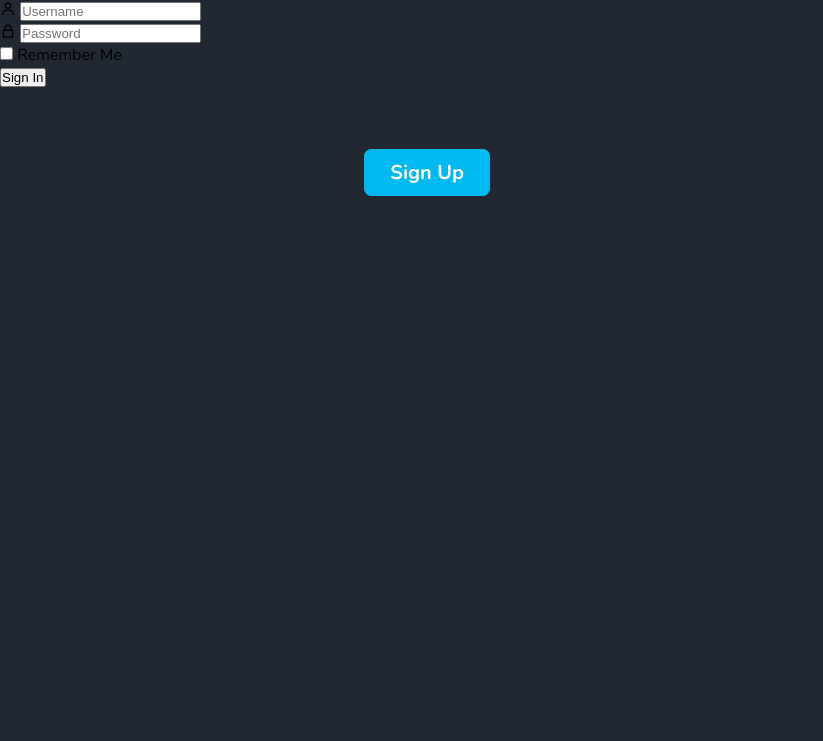
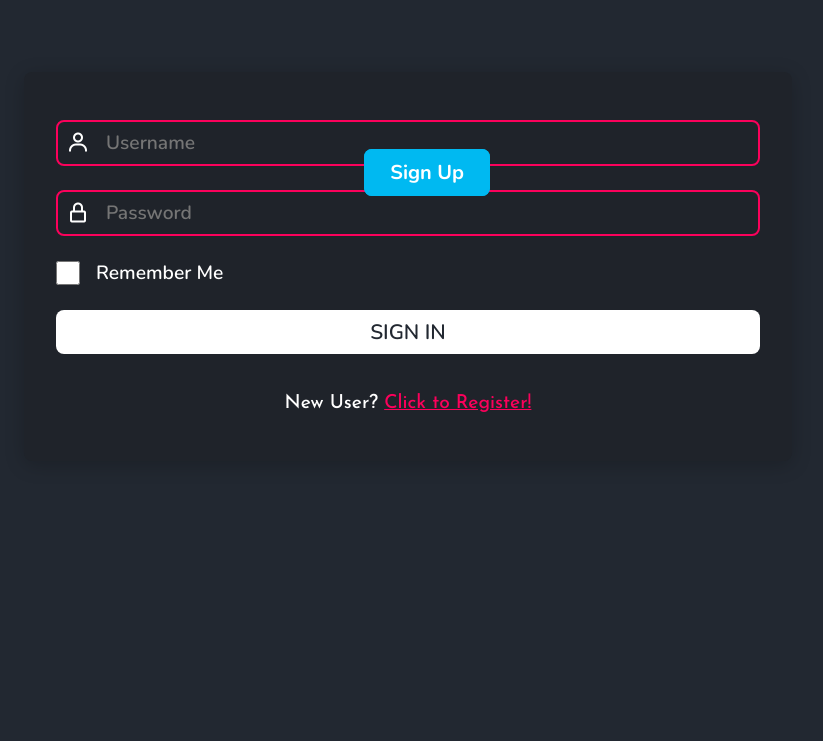
Before and after one commit to Remy349/jwt-generator-api-python, a Flask app: page /auth/sign-in in a window 1280 px wide. Shown: the part 64-805 px from the top of the page, without its empty margins (0-823 px from the left). Run offline with Flask 3, Linux system fonts and the light colour scheme.

Commit message:
Added styles to the SignIn form

```diff
--- a/flaskr/static/css/styles.css
+++ b/flaskr/static/css/styles.css
@@ -30,6 +30,10 @@ ul {
   margin-left: 1.5rem;
   margin-right: 1.5rem;
   max-width: 768px;
+}
+
+.section {
+  padding: 4.5rem 0 2.5rem;
 }
 
 .main {
@@ -196,4 +200,84 @@ ul {
   color: #222831;
 }
 
+.signin__form {
+  background-color: #1f232a;
+  border-radius: 0.5rem;
+  box-shadow: 0 4px 20px rgba(0, 0, 0, 0.2);
+  width: 100%;
+  display: grid;
+  row-gap: 1.5rem;
+  padding: 3rem 2rem;
+}
+.signin__form-container {
+  border-radius: 0.5rem;
+  border: 2px solid #fb015b;
+  display: grid;
+  grid-template-columns: 2.5rem auto;
+}
+.signin__form-input {
+  width: 100%;
+  border: none;
+  outline: none;
+  font-size: 1.2rem;
+  font-family: "Nunito", sans-serif;
+  font-weight: 600;
+  color: #fff;
+  background-color: transparent;
+  padding: 0.5rem 1.2rem 0.5rem 0.5rem;
+}
+.signin__form-icon {
+  color: #fff;
+  display: flex;
+  justify-content: center;
+  align-items: center;
+  font-size: 1.5rem;
+}
+.signin__form-remember {
+  display: flex;
+  column-gap: 1rem;
+  align-items: center;
+}
+.signin__form-remember input {
+  width: 1.5rem;
+  height: 1.5rem;
+  cursor: pointer;
+  outline: none;
+}
+.signin__form-remember label {
+  color: #fff;
+  font-size: 1.2rem;
+  font-weight: 600;
+}
+.signin__form-btn {
+  border: none;
+  border-radius: 0.5rem;
+  font-size: 1.3rem;
+  padding: 0.5rem 0;
+  cursor: pointer;
+  outline: none;
+  text-transform: uppercase;
+  background-color: #fff;
+  color: #222831;
+  width: 100%;
+  font-family: "Nunito", sans-serif;
+  font-weight: 600;
+}
+.signin__form-register {
+  text-align: center;
+  color: #fff;
+  font-size: 1.2rem;
+  font-weight: 500;
+  font-family: "Josefin Sans", sans-serif;
+  margin-top: 1rem;
+}
+.signin__form-register a {
+  color: #fb015b;
+  transition: all 0.3s;
+  text-decoration: underline;
+}
+.signin__form-register a:hover {
+  color: #fff;
+}
+
 /*# sourceMappingURL=styles.css.map */
--- a/flaskr/static/scss/base/_base.scss
+++ b/flaskr/static/scss/base/_base.scss
@@ -36,6 +36,10 @@ ul {
   max-width: 768px;
 }
 
+.section {
+  padding: 4.5rem 0 2.5rem;
+}
+
 .main {
   overflow-x: hidden;
 }
--- /dev/null
+++ b/flaskr/static/scss/pages/_sign-in.scss
@@ -0,0 +1,94 @@
+@use '../utils/_colors.scss' as c;
+@use '../utils/_fonts.scss' as f;
+
+.signin {
+  &__form {
+    background-color: c.$Form-Color;
+    border-radius: .5rem;
+    box-shadow: 0 4px 20px rgba(0,0,0,.2);
+    width: 100%;
+    display: grid;
+    row-gap: 1.5rem;
+    padding: 3rem 2rem;
+
+    &-container {
+      border-radius: .5rem;
+      border: 2px solid c.$Pink-Color;
+      display: grid;
+      grid-template-columns: 2.5rem auto;
+    }
+
+    &-input {
+      width: 100%;
+      border: none;
+      outline: none;
+      font-size: 1.2rem;
+      font-family: f.$Nunito;
+      font-weight: 600;
+      color: c.$White-Color;
+      background-color: transparent;
+      padding: .5rem 1.2rem .5rem .5rem;
+    }
+
+    &-icon {
+      color: c.$White-Color;
+      display: flex;
+      justify-content: center;
+      align-items: center;
+      font-size: 1.5rem;
+    }
+
+    &-remember {
+      display: flex;
+      column-gap: 1rem;
+      align-items: center;
+
+      & input {
+        width: 1.5rem;
+        height: 1.5rem;
+        cursor: pointer;
+        outline: none;
+      }
+
+      & label {
+        color: c.$White-Color;
+        font-size: 1.2rem;
+        font-weight: 600;
+      }
+    }
+
+    &-btn {
+      border: none;
+      border-radius: .5rem;
+      font-size: 1.3rem;
+      padding: .5rem 0;
+      cursor: pointer;
+      outline: none;
+      text-transform: uppercase;
+      background-color: c.$White-Color;
+      color: c.$Bg-Color;
+      width: 100%;
+      font-family: f.$Nunito;
+      font-weight: 600;
+    }
+
+    &-register {
+      text-align: center;
+      color: c.$White-Color;
+      font-size: 1.2rem;
+      font-weight: 500;
+      font-family: f.$Josefin;
+      margin-top: 1rem;
+
+      & a {
+        color: c.$Pink-Color;
+        transition: all .3s;
+        text-decoration: underline;
+
+        &:hover {
+          color: c.$White-Color;
+        }
+      }
+    }
+  }
+}
--- a/flaskr/static/scss/styles.scss
+++ b/flaskr/static/scss/styles.scss
@@ -4,3 +4,5 @@
 @forward 'sections/nav';
 // HOME
 @forward 'pages/home';
+// SIGN IN
+@forward 'pages/sign-in';
--- a/flaskr/static/scss/utils/_colors.scss
+++ b/flaskr/static/scss/utils/_colors.scss
@@ -1,4 +1,5 @@
 $Bg-Color: #222831;
+$Form-Color: #1f232a;
 $White-Color: #fff;
 $Blue-Color: #00b9f1;
 $Pink-Color: #fb015b;
--- a/flaskr/templates/auth/sign-in.html
+++ b/flaskr/templates/auth/sign-in.html
@@ -1,7 +1,7 @@
 {% extends "base.html" %}
 
 {% block content %}
-<section class="signin">
+<section class="signin container section">
   <div class="signin__forms">
     <form class="signin__form" method="POST" action="">
       {{ form.csrf_token }}
@@ -18,6 +18,12 @@
         {{ form.remember_me() }} {{ form.remember_me.label }}
       </div>
       {{ form.submit(class_='signin__form-btn') }}
+      <p class="signin__form-register">
+        New User?
+        <a href="{{ url_for('auth.signup') }}">
+          Click to Register!
+        </a>
+      </p>
     </form>
   </div>
 </section>
```
Also changed, not shown: 1 other file.
